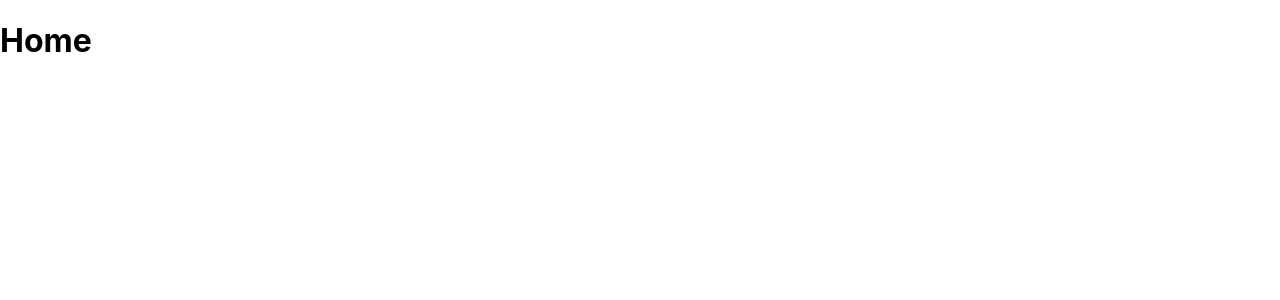
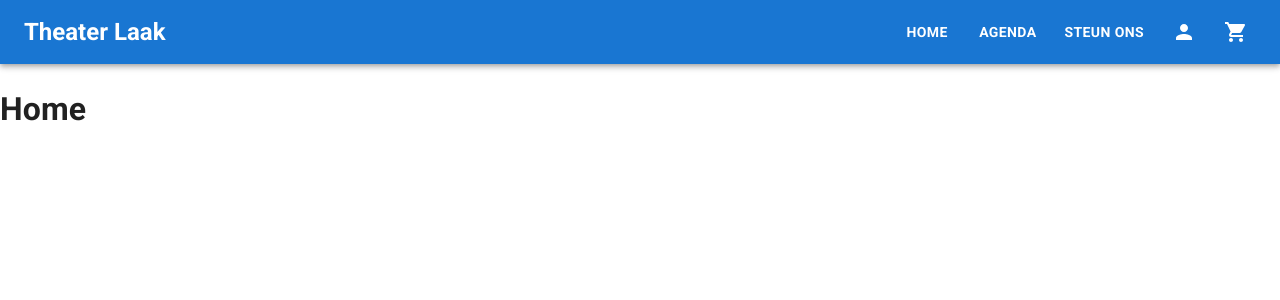
Before and after one commit to WDPR-Groep-4/WDPR, a React (Create React App) app in the folder Frontend/theater-laak/: page / in a window 1280 px wide. Shown: the top 300 px of the page. Built offline with nearby package versions, Linux system fonts and the light colour scheme.

Commit message:
Navbar gemaakt
Navbar met alle routes gemaakt.

todo: mobile menu

```diff
--- a/Frontend/theater-laak/package.json
+++ b/Frontend/theater-laak/package.json
@@ -6,6 +6,7 @@
     "@emotion/react": "^11.10.5",
     "@emotion/styled": "^11.10.5",
     "@fontsource/outfit": "^4.5.10",
+    "@fontsource/roboto": "^4.5.8",
     "@mui/icons-material": "^5.11.0",
     "@mui/material": "^5.11.0",
     "@testing-library/jest-dom": "^5.16.5",
--- a/Frontend/theater-laak/src/App.js
+++ b/Frontend/theater-laak/src/App.js
@@ -1,9 +1,17 @@
 import { Route, Routes } from "react-router-dom";
 import HomePage from "./components/pages/home/HomePage";
+import { CssBaseline } from "@mui/material";
+import Navbar from "./components/navbar/Navbar";
+import "@fontsource/roboto/300.css";
+import "@fontsource/roboto/400.css";
+import "@fontsource/roboto/500.css";
+import "@fontsource/roboto/700.css";
 
 function App() {
     return (
         <div className="App">
+            <CssBaseline />
+            <Navbar />
             <Routes>
                 <Route path="/" element={<HomePage />} exact />
             </Routes>
--- /dev/null
+++ b/Frontend/theater-laak/src/components/navbar/Navbar.js
@@ -0,0 +1,151 @@
+import {
+    AppBar,
+    Button,
+    ClickAwayListener,
+    CssBaseline,
+    Grow,
+    IconButton,
+    MenuItem,
+    MenuList,
+    Paper,
+    Popper,
+    Toolbar,
+    Typography,
+} from "@mui/material";
+import { Stack } from "@mui/system";
+import { Link } from "react-router-dom";
+import MenuIcon from "@mui/icons-material/Menu";
+import { useState, useRef, useEffect } from "react";
+import PersonIcon from "@mui/icons-material/Person";
+import ShoppingCartIcon from "@mui/icons-material/ShoppingCart";
+
+export default function Navbar(props) {
+    const [openAccount, setOpenAccount] = useState(false);
+    const anchorRef = useRef(null);
+
+    const handleToggleAccount = () => {
+        setOpenAccount((prev) => !prev);
+    };
+
+    const handleCloseAccount = (event) => {
+        if (anchorRef.current && anchorRef.current.contains(event.target)) {
+            return;
+        }
+        setOpenAccount(false);
+    };
+
+    function handleListKeyDown(event) {
+        if (event.key === "Tab") {
+            event.preventDefault();
+            setOpenAccount(false);
+        } else if (event.key === "Escape") {
+            setOpenAccount(false);
+        }
+    }
+
+    const prevOpenAccount = useRef(openAccount);
+    useEffect(() => {
+        if (prevOpenAccount.current === true && openAccount === false) {
+            anchorRef.current.focus();
+        }
+
+        prevOpenAccount.current = openAccount;
+    }, [openAccount]);
+
+    return (
+        <AppBar position="static">
+            <Toolbar>
+                <Typography
+                    variant="h5"
+                    component="div"
+                    sx={{ fontWeight: "bold", flexGrow: 1 }}
+                >
+                    <Link to="/">Theater Laak</Link>
+                </Typography>
+                <IconButton
+                    size="large"
+                    edge="start"
+                    color="inherit"
+                    aria-label="logo"
+                    sx={{ display: { sm: "none" } }}
+                >
+                    <MenuIcon />
+                </IconButton>
+                <Stack
+                    direction={"row"}
+                    spacing={1.5}
+                    sx={{ display: { xs: "none", sm: "block" } }}
+                >
+                    <Button color="inherit" sx={{ fontWeight: 600 }}>
+                        <Link to="/">Home</Link>
+                    </Button>
+                    <Button color="inherit" sx={{ fontWeight: 600 }}>
+                        <Link to="/agenda">Agenda</Link>
+                    </Button>
+                    <Button color="inherit" sx={{ fontWeight: 600 }}>
+                        <Link to="/steun-ons">Steun ons</Link>
+                    </Button>
+
+                    <IconButton
+                        color="inherit"
+                        sx={{ fontWeight: 600 }}
+                        ref={anchorRef}
+                        aria-controls={openAccount ? "composition-menu" : undefined}
+                        aria-expanded={openAccount ? "true" : undefined}
+                        aria-haspopup="true"
+                        onClick={handleToggleAccount}
+                    >
+                        <PersonIcon />
+                    </IconButton>
+                    <IconButton color="inherit" sx={{ fontWeight: 600 }}>
+                        <Link to="/winkelwagen" style={{ fontSize: 0 }}>
+                            <ShoppingCartIcon />
+                        </Link>
+                    </IconButton>
+                    <Popper
+                        open={openAccount}
+                        anchorEl={anchorRef.current}
+                        role={undefined}
+                        placement="bottom-start"
+                        transition
+                        disablePortal
+                    >
+                        {({ TransitionProps, placement }) => (
+                            <Grow
+                                {...TransitionProps}
+                                style={{
+                                    transformOrigin:
+                                        placement === "bottom-start"
+                                            ? "left top"
+                                            : "left bottom",
+                                }}
+                            >
+                                <Paper>
+                                    <ClickAwayListener onClickAway={handleCloseAccount}>
+                                        <MenuList
+                                            autoFocusItem={openAccount}
+                                            id="composition-button"
+                                            onKeyDown={handleListKeyDown}
+                                        >
+                                            <MenuItem onClick={handleCloseAccount}>
+                                                <Link to="/account">Account</Link>
+                                            </MenuItem>
+                                            <MenuItem onClick={handleCloseAccount}>
+                                                <Link to="/account/kaarten">
+                                                    Mijn kaartjes
+                                                </Link>
+                                            </MenuItem>
+                                            <MenuItem onClick={handleCloseAccount}>
+                                                Uitloggen
+                                            </MenuItem>
+                                        </MenuList>
+                                    </ClickAwayListener>
+                                </Paper>
+                            </Grow>
+                        )}
+                    </Popper>
+                </Stack>
+            </Toolbar>
+        </AppBar>
+    );
+}
--- a/Frontend/theater-laak/src/index.css
+++ b/Frontend/theater-laak/src/index.css
@@ -11,3 +11,9 @@ code {
   font-family: source-code-pro, Menlo, Monaco, Consolas, 'Courier New',
     monospace;
 }
+
+a {
+  text-decoration: none;
+  color: inherit;
+  font-size: inherit;
+}
```
Also changed, not shown: 1 other file (tests, documents, lock files or other folders).
